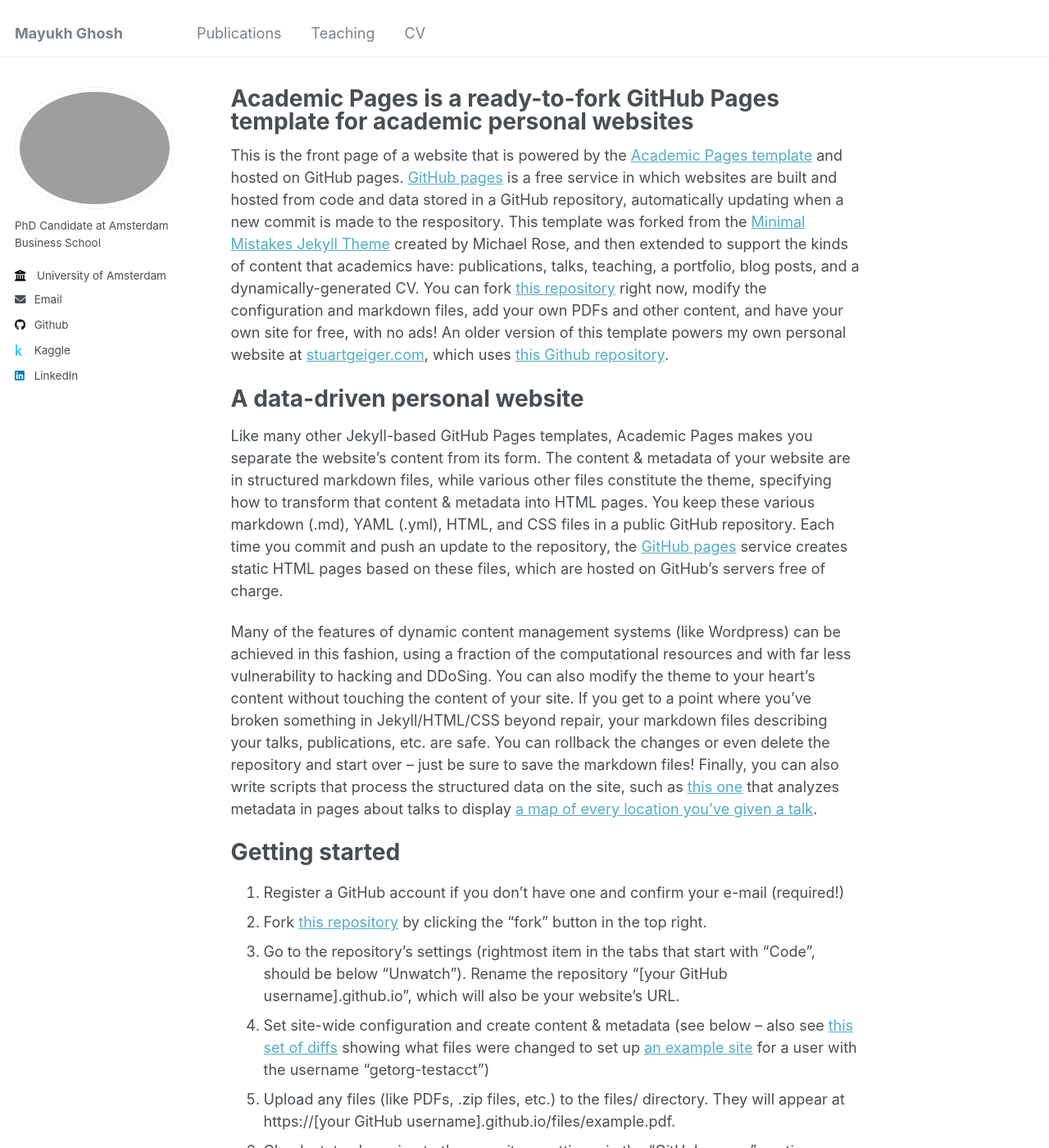
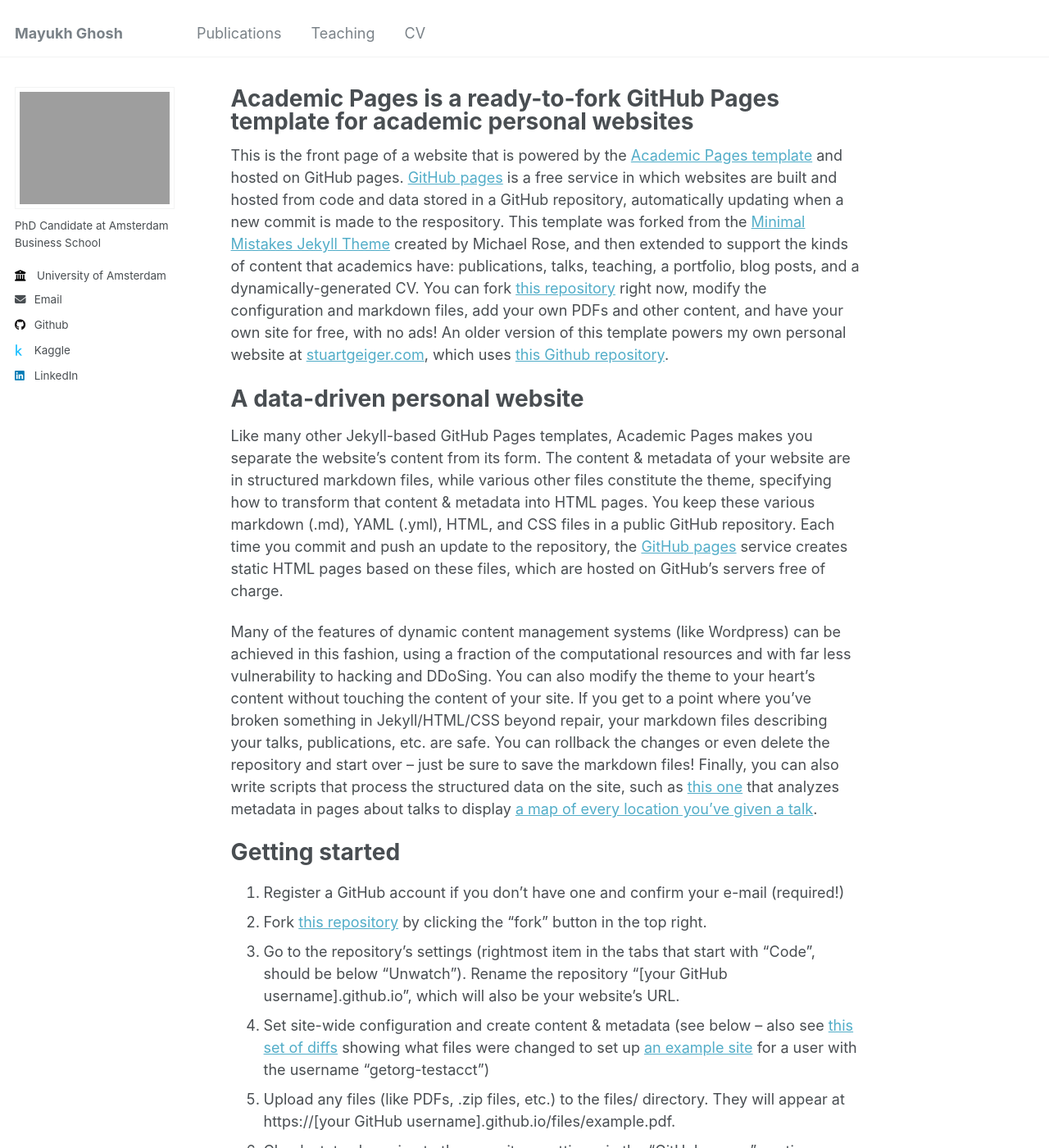
Before and after one commit to mghosh1993/mayukhghosh, a Jekyll site: the page built from _pages/about.md, in a window 1280 px wide and 1400 px high. Shown: the whole window at 82% size. Built offline with Jekyll 4.4.1, drawn with Linux system fonts in a browser that asks for light colours.

Commit message:
Update _sidebar.scss

```diff
--- a/_sass/_sidebar.scss
+++ b/_sass/_sidebar.scss
@@ -90,8 +90,8 @@
   }
 
   img {
-    max-width: 450px;
-    border-radius: 100%;
+    max-width: 375px;
+    border-radius: 0%;
 
     @include breakpoint($large) {
       padding: 5px;
```
